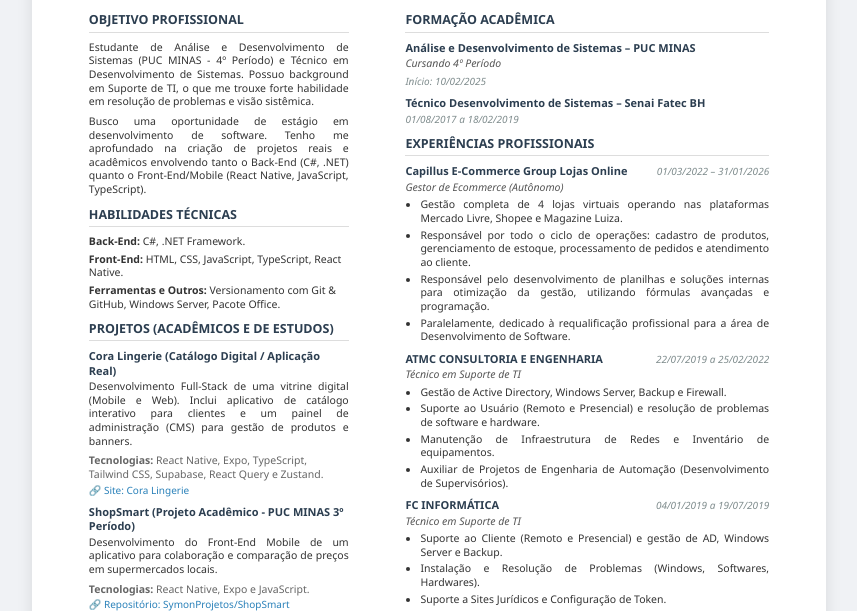
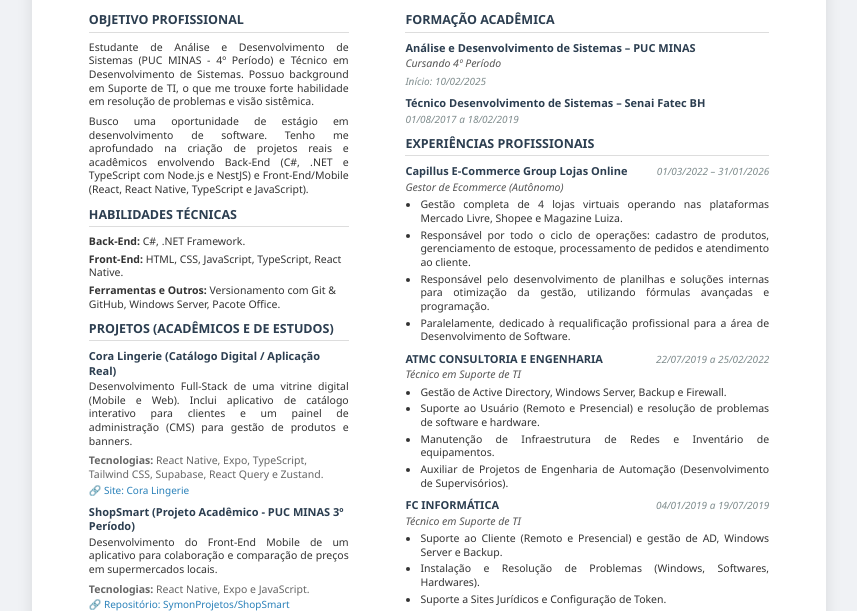
Before and after one commit to SymonSL7/CurriculoWeb, a plain HTML site: page index.html in a window 1280 px wide. Shown: the part 172-783 px from the top of the page, without its empty margins (211-1068 px from the left). Drawn offline with Linux system fonts and the light colour scheme.

Commit message:
Atualização Objetivo Profissional

```diff
--- a/index.html
+++ b/index.html
@@ -283,9 +283,10 @@
                     <p>Estudante de Análise e Desenvolvimento de Sistemas (PUC MINAS - 4º Período) e Técnico em
                         Desenvolvimento de Sistemas. Possuo background em Suporte de TI, o que me trouxe forte
                         habilidade em resolução de problemas e visão sistêmica.</p>
-                    <p>Busco uma oportunidade de estágio em desenvolvimento de software. Tenho me aprofundado na criação
-                        de projetos reais e acadêmicos envolvendo tanto o Back-End (C#, .NET) quanto o
-                        Front-End/Mobile (React Native, JavaScript, TypeScript).</p>
+                    <p>Busco uma oportunidade de estágio em desenvolvimento de software.
+                        Tenho me aprofundado na criação de projetos reais e acadêmicos envolvendo
+                        Back-End (C#, .NET e TypeScript com Node.js e NestJS) e
+                        Front-End/Mobile (React, React Native, TypeScript e JavaScript).</p>
                 </section>
 
                 <section>
```
